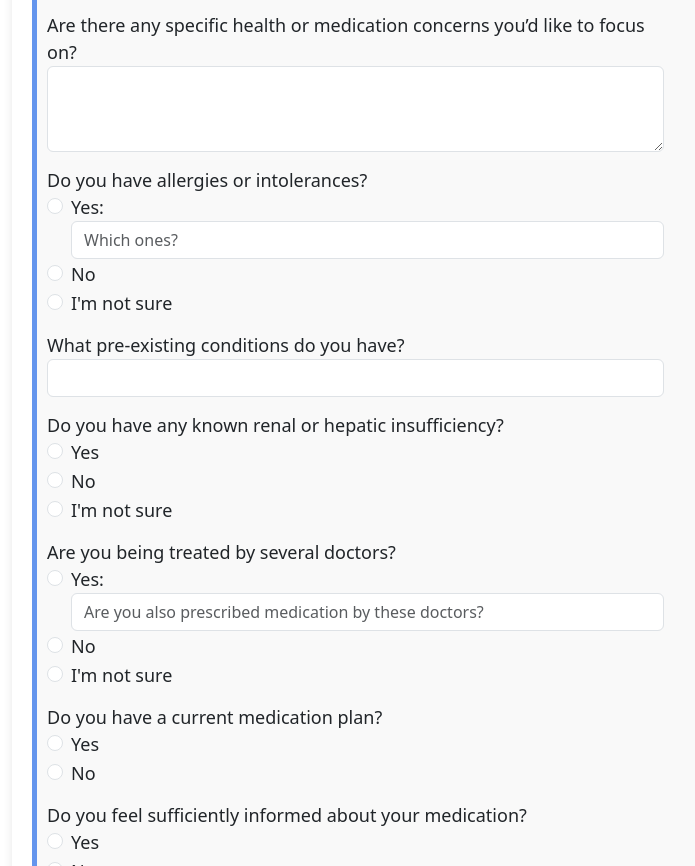
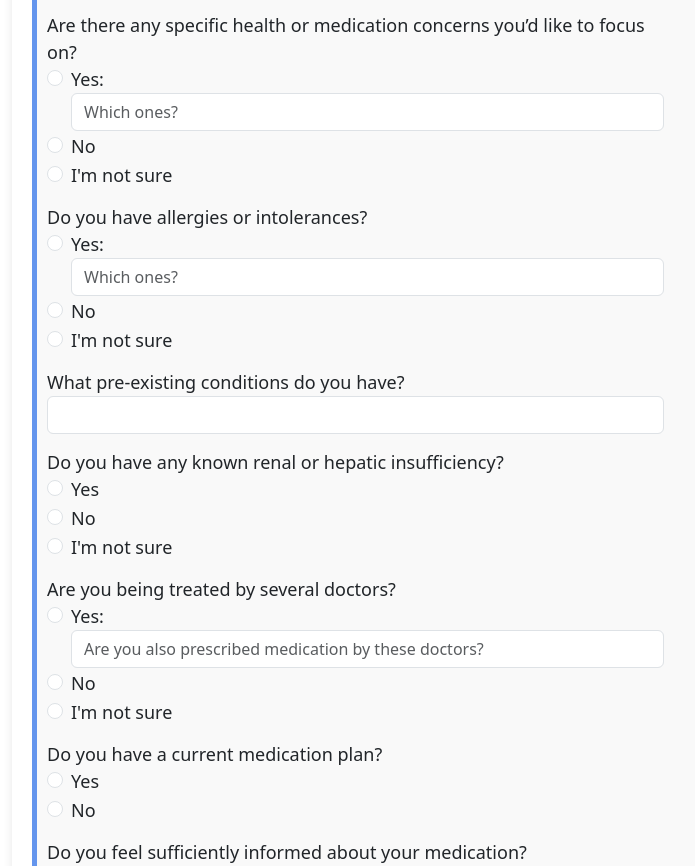
Before and after one commit to s8labo/PharmAssist-Form, a plain HTML site: page index.html in a window 1280 px wide. Shown: the part 840-1706 px from the top of the page, without its empty margins (228-923 px from the left). Drawn offline with nearby package versions, Linux system fonts and the light colour scheme.

Commit message:
Update index.html

```diff
--- a/index.html
+++ b/index.html
@@ -84,8 +84,26 @@
                 </div>
 
                 <div class="area half-area">
-                    <label>Are there any specific health or medication concerns you’d like to focus on?</label>
-                    <textarea id="concerns" class="form-control"rows="3" required></textarea>
+                    <label for="doctors">Are there any specific health or medication concerns you’d like to focus on?</label>
+                    <div class="form-check">
+                      <input class="form-check-input" type="radio" name="doctors" id="flexRadioDefault10">
+                      <label class="form-check-label" for="flexRadioDefault10">
+                        Yes:
+                      </label>
+                      <input class="form-control" type="text" id="doctors_form" name="doctors" placeholder="Which ones?">
+                    </div>
+                    <div class="form-check">
+                      <input class="form-check-input" type="radio" name="doctors" id="flexRadioDefault11">
+                      <label class="form-check-label" for="flexRadioDefault11">
+                        No
+                      </label>
+                    </div>
+                    <div class="form-check">
+                      <input class="form-check-input" type="radio" name="doctors" id="flexRadioDefault12">
+                      <label class="form-check-label" for="flexRadioDefault12">
+                        I'm not sure
+                      </label>
+                    </div>
                 </div>
 
 
```
